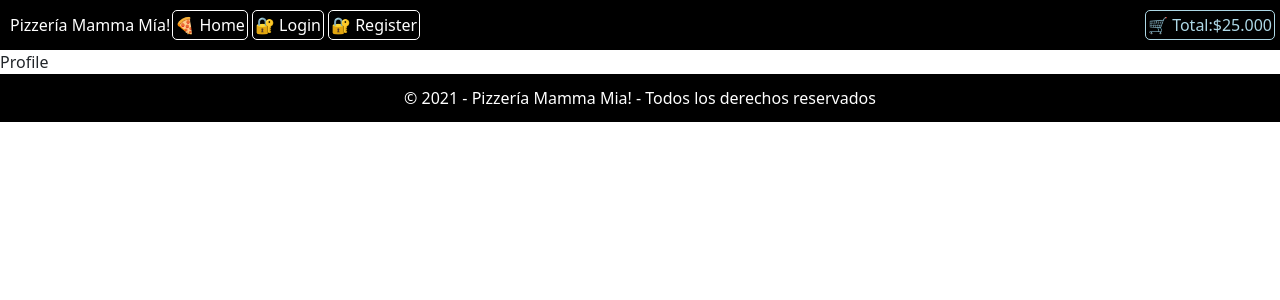
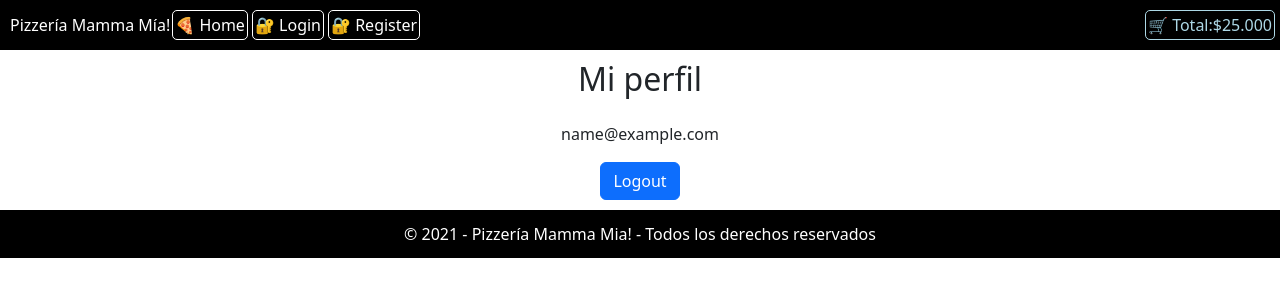
Before and after one commit to dgl82/Pizzeria_Mamma_Mia_hito5, a React (Vite) app: page /profile in a window 1280 px wide. Shown: the top 300 px of the page. Built offline with nearby package versions, Linux system fonts and the light colour scheme.

Commit message:
componente profile terminado

```diff
--- a/src/pages/Profile.jsx
+++ b/src/pages/Profile.jsx
@@ -1,5 +1,13 @@
+import Button from "react-bootstrap/esm/Button";
+
 const Profile = () => {
-  return <div>Profile</div>;
+  return (
+    <div className="centrado">
+      <h2>Mi perfil</h2>
+      <p>name@example.com</p>
+      <Button>Logout</Button>
+    </div>
+  );
 };
 
 export default Profile;
```
